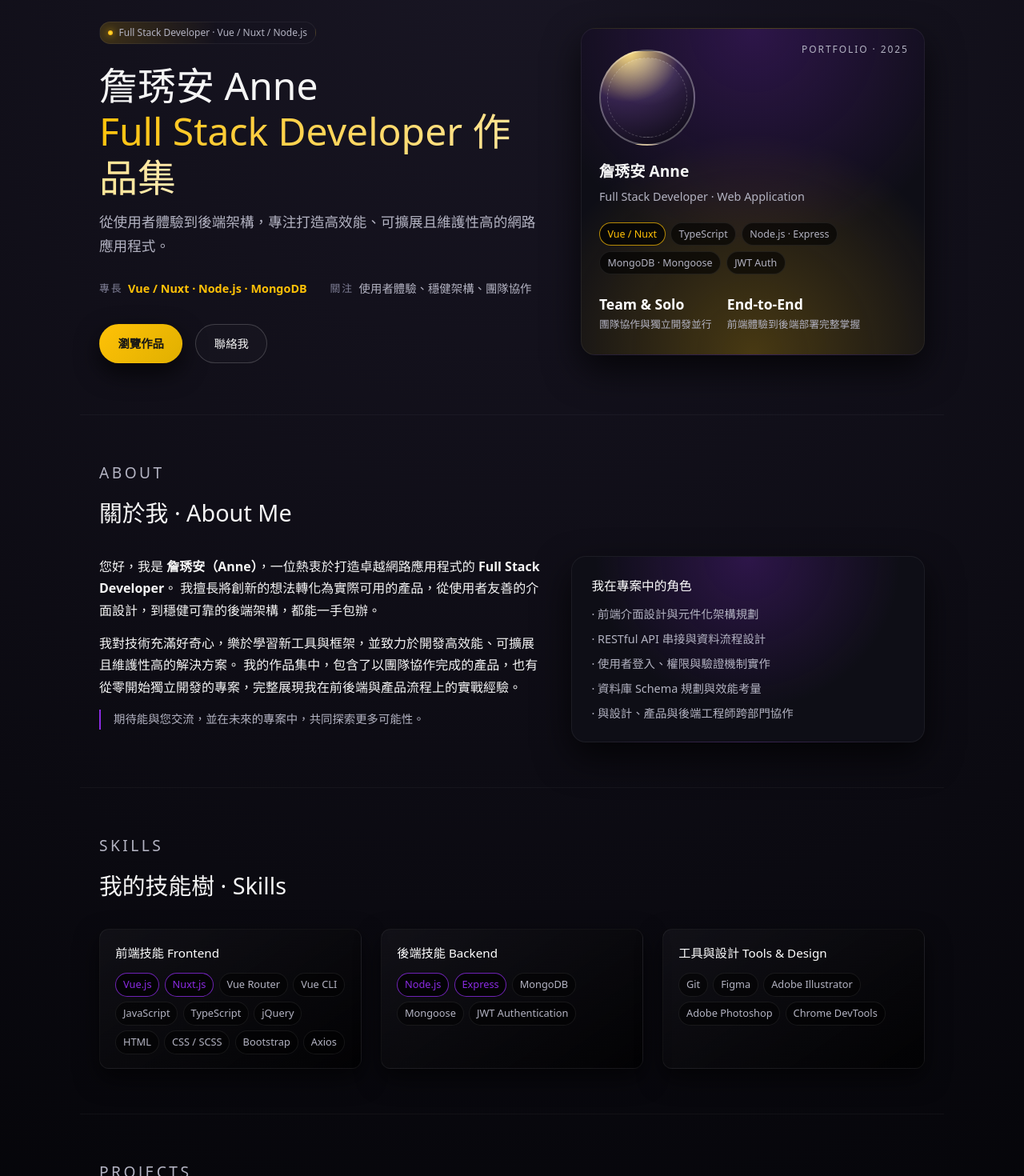
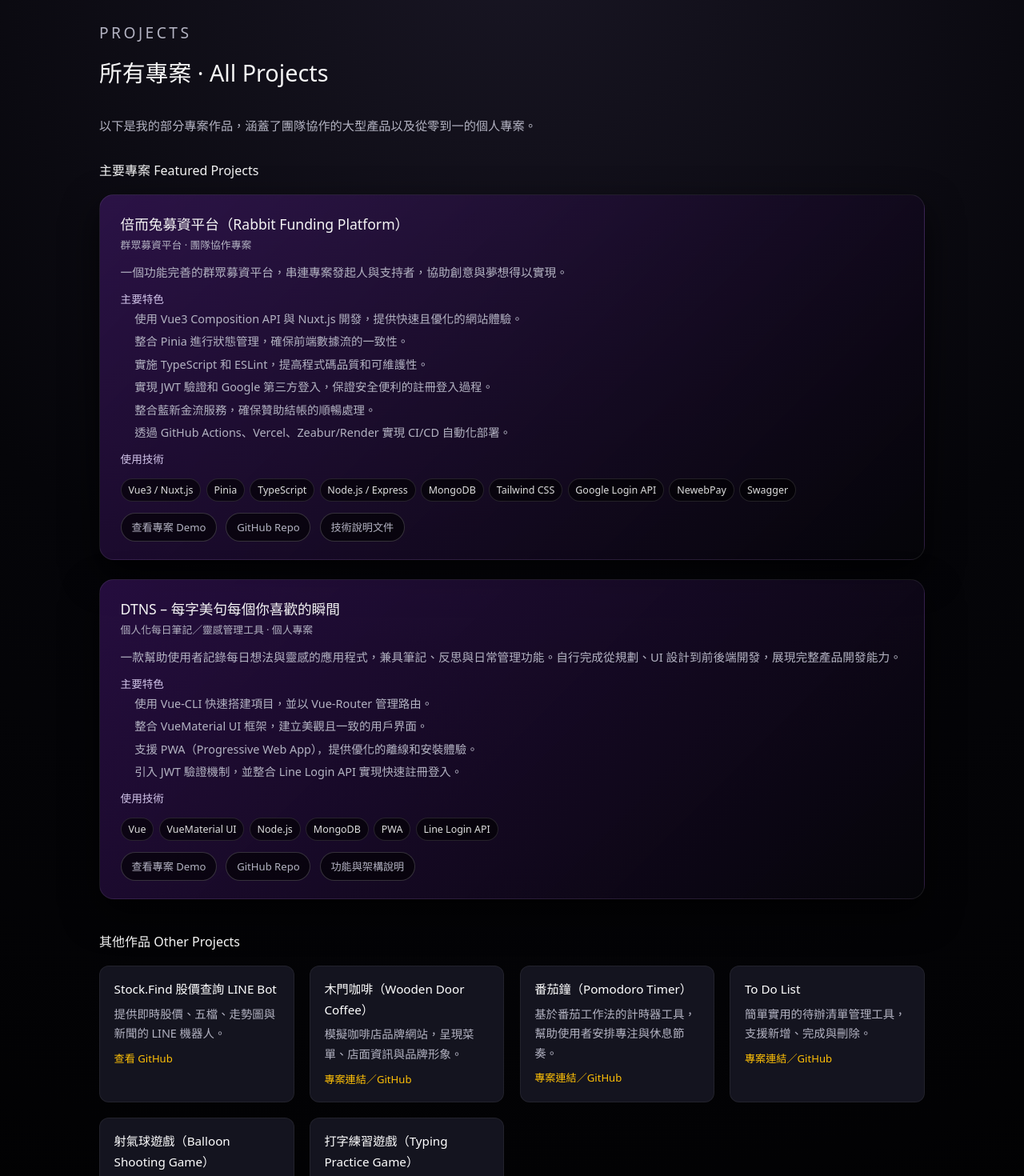
Before and after one commit to showanne/showanne.github.io, a Nuxt app: page /projects in a window 1280 px wide. Shown: the part 100-1570 px from the top of the page at 80% size. Built offline with nearby package versions, Linux system fonts and the light colour scheme.

Commit message:
feat: 將作品區塊新增為獨立頁面 Projects.vue。

```diff
--- a/app.vue
+++ b/app.vue
@@ -1,6 +1,11 @@
 <script setup lang="ts">
+  // Global head metadata
   useHead({
-    title: '詹琇安 Anne — Full Stack Developer 作品集',
+    titleTemplate: titleChunk => {
+      return titleChunk
+        ? `${titleChunk} | Anne's Portfolio`
+        : '詹琇安 Anne — Full Stack Developer 作品集';
+    },
     htmlAttrs: {
       lang: 'zh-Hant'
     },
@@ -21,11 +26,7 @@
   <div class="page">
     <AppHeader />
     <main>
-      <HeroSection />
-      <AboutSection />
-      <SkillsSection />
-      <ProjectsSection />
-      <ContactSection />
+      <NuxtPage :transition="{ name: 'page', mode: 'out-in' }" />
     </main>
     <AppFooter />
   </div>
--- a/assets/css/main.css
+++ b/assets/css/main.css
@@ -716,3 +716,14 @@
         flex-direction: column;
       }
     }
+
+    /* Page Transitions */
+    .page-enter-active,
+    .page-leave-active {
+      transition: all 0.3s ease-out;
+    }
+    .page-enter-from,
+    .page-leave-to {
+      opacity: 0;
+      transform: translateY(10px);
+    }
--- a/components/ProjectsSection.vue
+++ b/components/ProjectsSection.vue
@@ -48,19 +48,8 @@
       </article>
     </div>
 
-    <h3 style="font-size: 1rem; margin-bottom: 1rem">
-      其他作品 Other Projects
-    </h3>
-    <div class="other-projects-grid">
-      <article
-        v-for="(project, index) in data.projects.other"
-        :key="index"
-        class="other-card"
-      >
-        <h3>{{ project.title }}</h3>
-        <p>{{ project.description }}</p>
-        <a :href="project.link.url" target="_blank">{{ project.link.text }}</a>
-      </article>
+    <div style="text-align: center; margin-top: 2.5rem">
+      <NuxtLink to="/projects" class="btn-ghost">查看所有作品</NuxtLink>
     </div>
   </section>
 </template>
--- /dev/null
+++ b/pages/index.vue
@@ -0,0 +1,9 @@
+<template>
+  <div>
+    <HeroSection />
+    <AboutSection />
+    <SkillsSection />
+    <ProjectsSection />
+    <ContactSection />
+  </div>
+</template>
--- /dev/null
+++ b/pages/projects.vue
@@ -0,0 +1,91 @@
+<template>
+  <div class="projects-page">
+    <section>
+      <div class="section-title">PROJECTS</div>
+      <h2 class="section-heading">所有專案 · All Projects</h2>
+      <p class="projects-intro">
+        以下是我的部分專案作品，涵蓋了團隊協作的大型產品以及從零到一的個人專案。
+      </p>
+
+      <h3 style="font-size: 1rem; margin-bottom: 1rem">
+        主要專案 Featured Projects
+      </h3>
+      <div class="featured-list">
+        <article
+          v-for="(project, index) in data.projects.featured"
+          :key="'featured-' + index"
+          class="project-card"
+        >
+          <div class="project-header">
+            <div>
+              <h3 class="project-title">{{ project.title }}</h3>
+              <div class="project-type">{{ project.type }}</div>
+            </div>
+          </div>
+          <p class="project-desc">{{ project.description }}</p>
+          <div class="project-subtitle">主要特色</div>
+          <ul class="project-list">
+            <li v-for="(feature, i) in project.features" :key="i">
+              {{ feature }}
+            </li>
+          </ul>
+          <div class="project-subtitle">使用技術</div>
+          <div class="project-tags">
+            <span
+              v-for="(tag, i) in project.tags"
+              :key="i"
+              class="project-tag"
+              >{{ tag }}</span
+            >
+          </div>
+          <div class="project-links">
+            <a
+              v-for="(link, i) in project.links"
+              :key="i"
+              class="project-link"
+              :href="link.url"
+              target="_blank"
+              >{{ link.text }}</a
+            >
+          </div>
+        </article>
+      </div>
+
+      <h3 style="font-size: 1rem; margin-bottom: 1rem; margin-top: 2.5rem">
+        其他作品 Other Projects
+      </h3>
+      <div class="other-projects-grid">
+        <article
+          v-for="(project, index) in data.projects.other"
+          :key="'other-' + index"
+          class="other-card"
+        >
+          <h3>{{ project.title }}</h3>
+          <p>{{ project.description }}</p>
+          <a :href="project.link.url" target="_blank">{{
+            project.link.text
+          }}</a>
+        </article>
+      </div>
+
+      <div style="margin: 2.5rem auto">
+        <NuxtLink to="/" class="btn-ghost"> &lt; 返回首頁</NuxtLink>
+      </div>
+    </section>
+  </div>
+</template>
+
+<script setup lang="ts">
+  import data from '~/assets/data/portfolio.json';
+
+  useHead({
+    title: '所有專案 | 詹琇安 Anne - 作品集'
+  });
+</script>
+
+<style scoped>
+  .projects-page section {
+    padding-top: 4.5rem;
+    padding-bottom: 4rem;
+  }
+</style>
```
